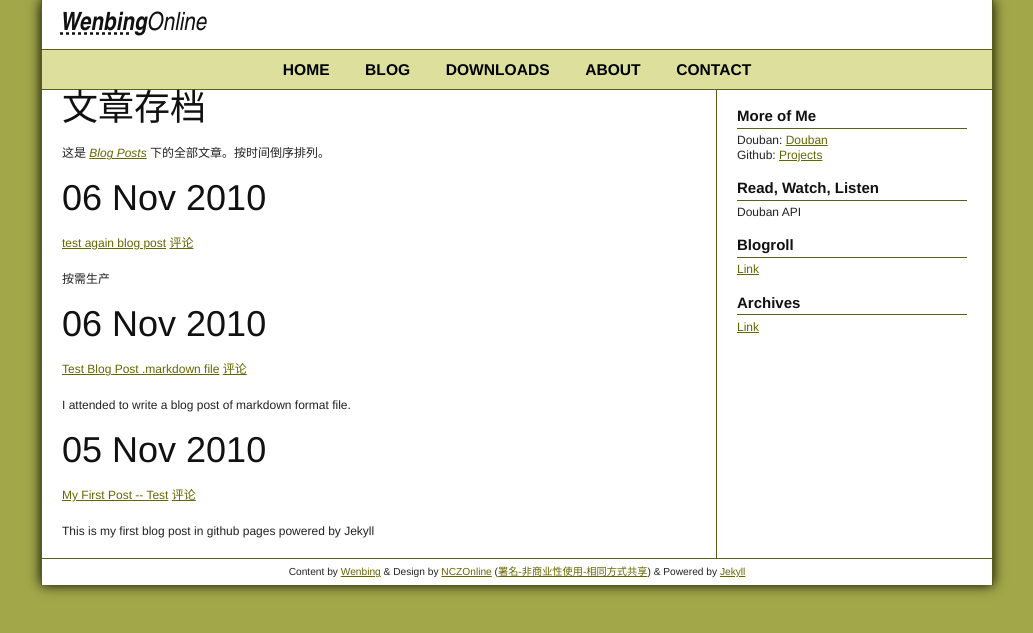
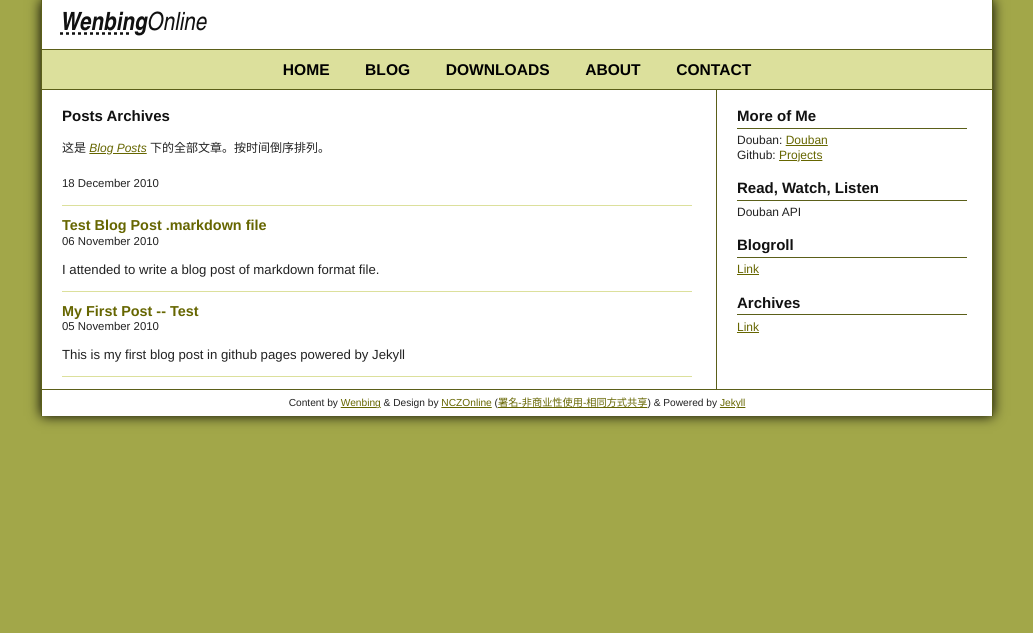
Before and after one commit to GunioRobot/wenbing.github.com, a Jekyll site: the page built from blog/past.markdown, in a window 1280 px wide. Shown: the top 633 px of the page, without its empty margins (123-1156 px from the left). Built offline with Jekyll 4.4.1, drawn with Linux system fonts in a browser that asks for light colours; Markdown is read by kramdown in place of the engine named in the settings; comment, search, counter and statistics services are not loaded.

Commit message:
modify posts

```diff
--- a/blog/_posts/2010-11-05-MyFirstPost.markdown
+++ b/blog/_posts/2010-11-05-MyFirstPost.markdown
@@ -1,8 +1,7 @@
 ---
-layout: blog
+layout: blog-post
 title: My First Post -- Test
-excerpt:
-location: Office
+excerpt: This is my first blog post in github pages powered by Jekyll
 ---
 
 This is my first blog post in github pages powered by Jekyll
--- a/blog/_posts/2010-11-06-Test-Two-Markdown-Blog-Post.markdown
+++ b/blog/_posts/2010-11-06-Test-Two-Markdown-Blog-Post.markdown
@@ -1,5 +1,5 @@
 ---
-location: Home
+layout: blog-post
 title: Test Blog Post .markdown file
 excerpt: I attended to write a blog post of markdown format file.
 ---
--- a/blog/_posts/2010-11-06-test-again.markdown
+++ b/blog/_posts/2010-11-06-test-again.markdown
@@ -2,15 +2,13 @@
 layout: blog-post
 
 title: test again blog post
-excerpt:
-location:
-
+excerpt: * blog post * poems archive
 ---
 
 按需生产
 
 需要的功能：
-===========
+---------
 
 * blog post
 * poems archive
--- a/blog/past.markdown
+++ b/blog/past.markdown
@@ -7,33 +7,19 @@
 keywords: 网志,存档
 ---
 
-文章存档
-========
+Posts Archives
+--------------
 
-这是 _[Blog Posts](/post)_ 下的全部文章。按时间倒序排列。
+这是 _[Blog Posts](/blog)_ 下的全部文章。按时间倒序排列。
 
 {% for post in site.categories.blog %}
-<div class="section list">
-  <h1>{{ post.date | date_to_string }}</h1>
-  <p class="line">
-  <a class="title" href="{{ post.url }}">{{ post.title }}</a>
-  <a class="comments" href="{{ post.url }}#disqus_thread">评论</a>
-  </p>
-  <p class="excerpt">{{ post.excerpt }}</p>
-</div>
+  <div class="post-snippet">
+    <div class="post-head">
+      <h3><a href="{{ post.url }}">{{ post.title }}</a></h3>
+      <p>{{ post.date | date_to_long_string }}</p>
+    </div>
+    <div class="post-content">
+      <p>{{ post.excerpt }}</p>
+    </div>
+  </div>
 {% endfor %}
-
-<script type="text/javascript">
-//<![CDATA[
-(function() {
-		var links = document.getElementsByTagName('a');
-		var query = '?';
-		for(var i = 0; i < links.length; i++) {
-			if(links[i].href.indexOf('#disqus_thread') >= 0) {
-				query += 'url' + i + '=' + encodeURIComponent(links[i].href) + '&';
-			}
-		}
-    document.write('<script type="text/javascript" src="http://disqus.com/forums/quliaojie/get_num_replies.js' + query + '"></' + 'script>');
-	})();
-//]]>
-</script>
```
Also changed, not shown: blog/atom.xml (+7 -7 lines), blog/index.markdown (+17 -12 lines), index.markdown (+16 -14 lines).
